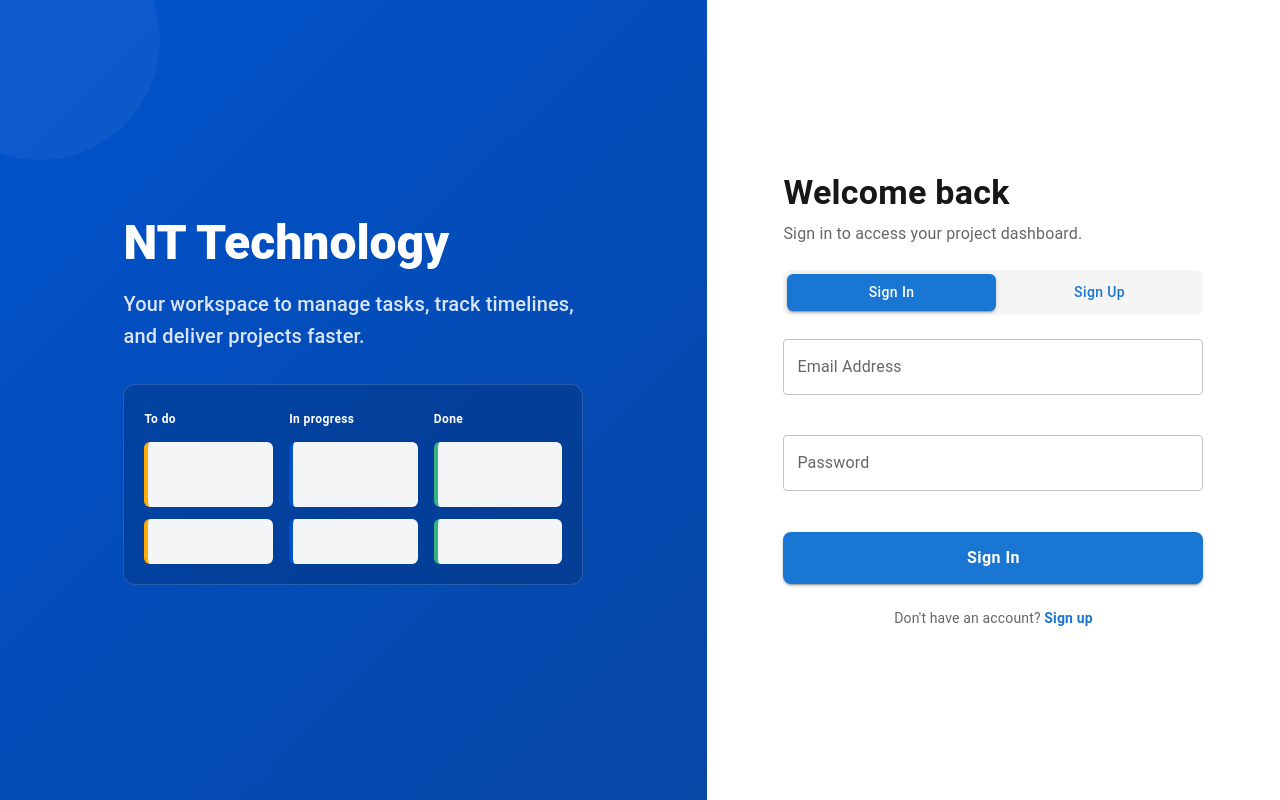
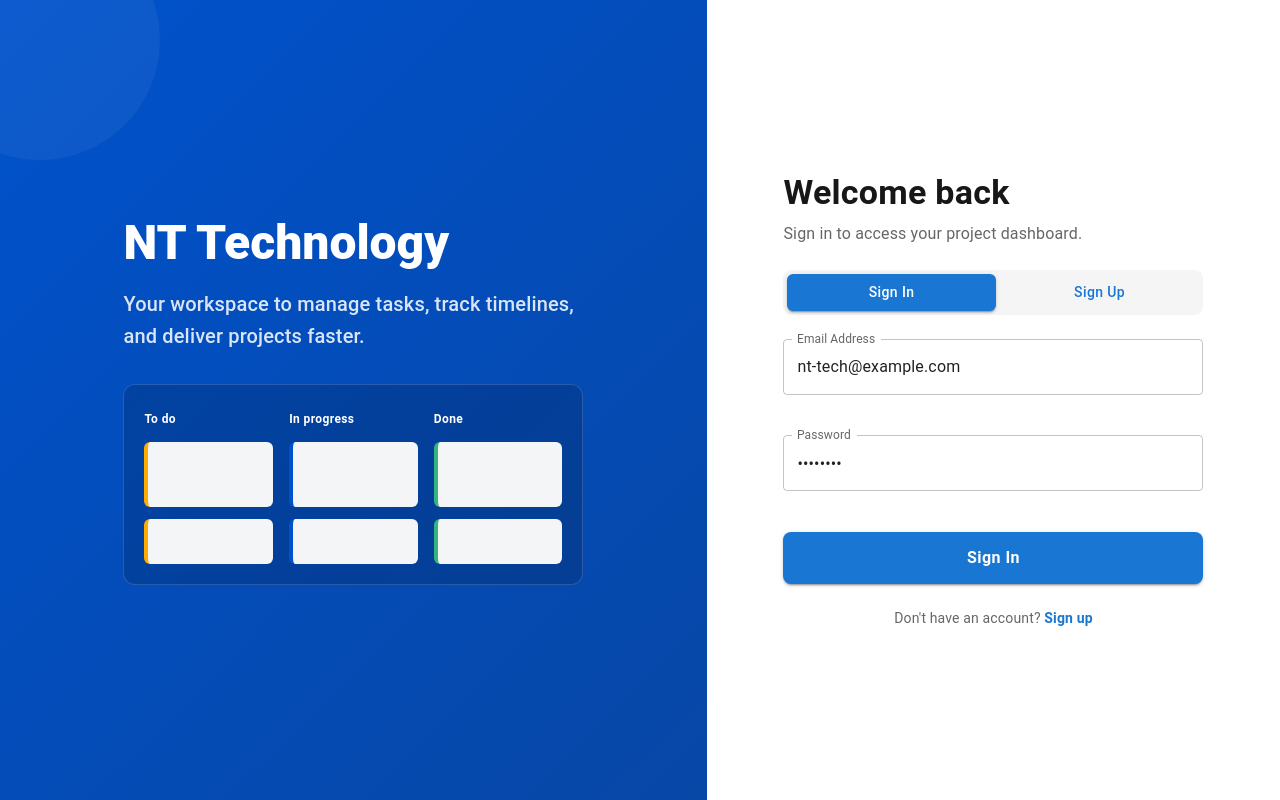
Before and after one commit to samiul16/NT-Technology-assignment, a Next.js app: page /login in a window 1280 px wide. Built offline with nearby package versions, Linux system fonts and the light colour scheme; some icons are missing; what @mui/material-nextjs would draw is missing.

Commit message:
Default Credentials Added for Test Purpose:  Updated login page

```diff
--- a/app/(auth)/login/page.tsx
+++ b/app/(auth)/login/page.tsx
@@ -33,8 +33,8 @@ export default function LoginPage() {
 
   const [mode, setMode] = useState<Mode>("signin");
   const [name, setName] = useState("");
-  const [email, setEmail] = useState("");
-  const [password, setPassword] = useState("");
+  const [email, setEmail] = useState("nt-tech@example.com");
+  const [password, setPassword] = useState("12345678");
   const [confirmPassword, setConfirmPassword] = useState("");
   const [showPassword, setShowPassword] = useState(false);
   const [showConfirmPassword, setShowConfirmPassword] = useState(false);
```
